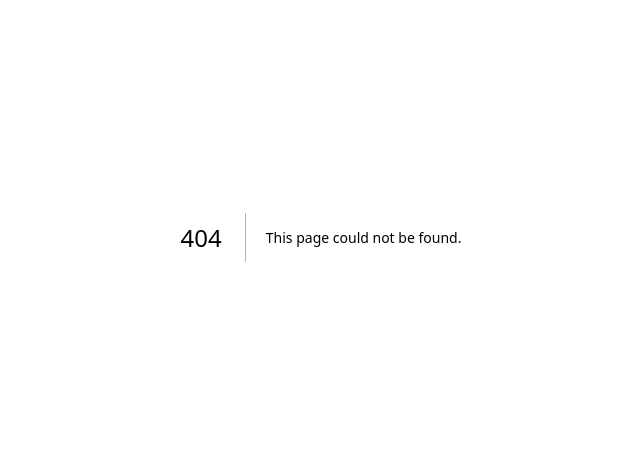
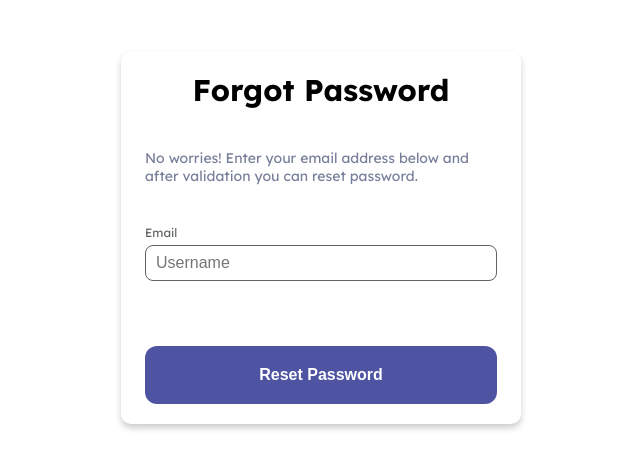
Before and after one commit to Oto-Gelashvili/frontend, a Next.js app in the folder front/: page /forgot in a window 1280 px wide. Before the commit this address had no page. Shown: the part 163-632 px from the top of the page, without its empty margins (319-959 px from the left). Built offline with nearby package versions, Linux system fonts and the light colour scheme.

Commit message:
feat(auth): add forgot password page UI, fix input type bug on login page

```diff
--- /dev/null
+++ b/front/app/forgot/forgot.css
@@ -0,0 +1,83 @@
+.forgotPage {
+  display: flex;
+  justify-content: center;
+  align-items: center;
+  min-height: 100vh;
+  background-color: #ffffff;
+  margin: 0;
+  padding: 0;
+}
+
+.forgotPage .forgotContainer {
+  width: 100%;
+  max-width: 400px;
+  padding: 20px 24px;
+  background-color: #ffffff;
+  border-radius: 10px;
+  box-shadow: 0 4px 6px rgba(0, 0, 0, 0.2);
+}
+
+.forgotPage .title {
+  color: var(--black);
+  text-align: center;
+  font-size: 3rem;
+  font-weight: bold;
+  margin-bottom: 4rem;
+}
+
+.forgotPage .desc {
+  font-size: 1.4rem;
+  color: var(--accent-gray);
+}
+
+.forgotPage .form {
+  display: flex;
+  flex-direction: column;
+  margin-top: 4rem;
+}
+
+.forgotPage .inputGroup {
+  margin-bottom: 15px;
+}
+
+.forgotPage .label {
+  display: block;
+  font-weight: 400;
+  font-size: 1.2rem;
+  margin-bottom: 5px;
+  color: var(--gray);
+}
+
+.forgotPage .input {
+  width: 100%;
+  padding: 8px 10px;
+  border: 1px solid var(--gray);
+  background-color: #ffffff;
+  border-radius: 8px;
+  font-size: 1.6rem;
+  outline: none;
+  transition: border-color 0.3s ease;
+  color: var(--gray);
+}
+
+.forgotPage .input:focus {
+  border-color: var(--accent-blue);
+}
+
+.forgotPage .resetPassword {
+  margin-top: 50px;
+  width: 100%;
+  padding: 20px 24px;
+  background-color: var(--blue);
+  color: #ffffff;
+  font-weight: 600;
+  font-size: 1.6rem;
+  border: none;
+  border-radius: 12px;
+  cursor: pointer;
+  transition: background-color 0.3s ease;
+}
+
+.forgotPage .resetPassword:hover {
+  background-color: var(--accent-blue);
+}
--- /dev/null
+++ b/front/app/forgot/page.tsx
@@ -0,0 +1,40 @@
+'use client'
+
+import React, { useState } from 'react'
+import Button from '../Components/Buttons';
+import './forgot.css'
+export default function Forgot() {
+  const [userName, setUserName] = useState<string>('');
+
+  console.log(userName)
+
+  return (
+    <main className="forgotPage">
+      <section className="forgotContainer">
+        <h2 className="title">Forgot Password</h2>
+        <p className='desc'>No worries! Enter your email address below and after validation you can reset password.</p>
+        <form className="form">
+          <div className="inputGroup">
+            <label htmlFor="username" className="label">
+              Email
+            </label>
+            <input
+              className="input"
+              type="email"
+              id="username"
+              placeholder="Username"
+              required
+              value={userName}
+              onChange={(e) => setUserName(e.target.value)}
+            />
+          </div>
+          <Button
+            className="resetPassword"
+            content="Reset Password"
+            type="submit"
+          />
+        </form>
+      </section>
+    </main>
+  )
+}
--- a/front/app/login/page.tsx
+++ b/front/app/login/page.tsx
@@ -26,7 +26,7 @@ export default function Login() {
             </label>
             <input
               className="input"
-              type="text"
+              type="email"
               id="username"
               placeholder="Username"
               required
@@ -39,7 +39,7 @@ export default function Login() {
               <label htmlFor="password" className="label">
                 Password
               </label>
-              <Link href="#" className="forgotPassword">
+              <Link href="/forgot" className="forgotPassword">
                 Forgot Password?
               </Link>
             </div>
```
